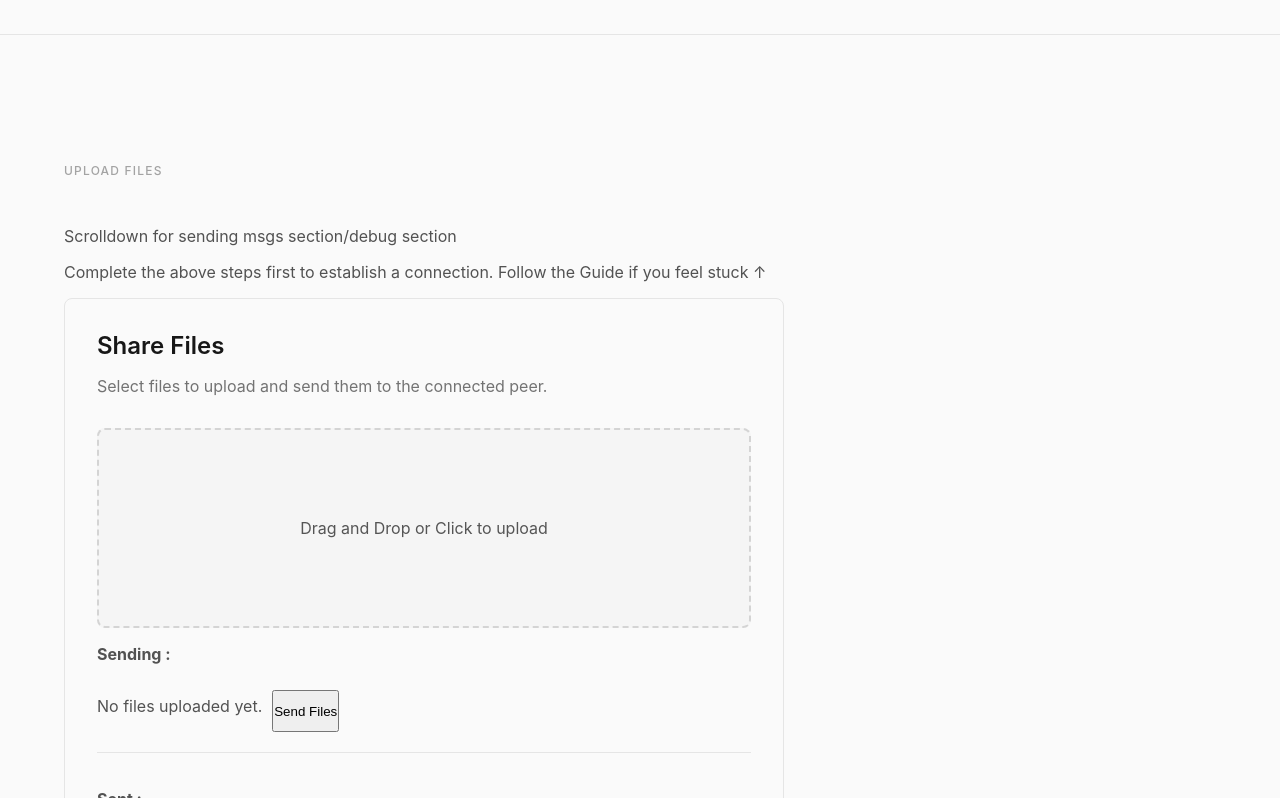
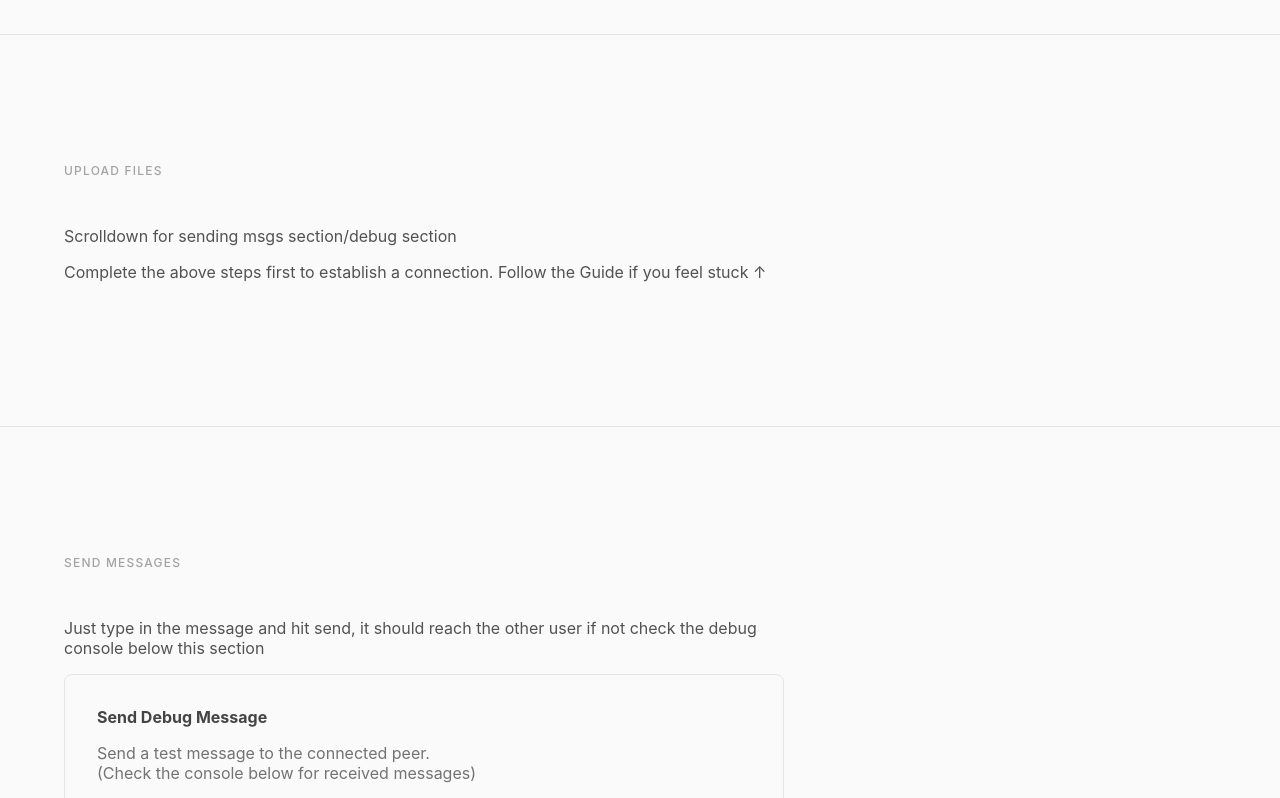
Before and after one commit to sol4nki/weave, a React (Vite) app: page /demo in a window 1280 px wide. Shown: the part 864-1662 px from the top of the page. Built offline with nearby package versions, Linux system fonts and the light colour scheme.

Commit message:
works rn

```diff
--- a/src/Demo.jsx
+++ b/src/Demo.jsx
@@ -31,7 +31,7 @@ function Demo() {
 
   // file wala part yahan daal raha hu  filesxyz filexyz files (for easy search)
 
-  const [sentFiles, setSentFiles] = useState([]);
+  const [sendFiles, setSendFiles] = useState([]);
   const fileInputRef = useRef(null);
 
   useEffect(() => {
@@ -73,7 +73,7 @@ function Demo() {
         });
       }
 
-      setSentFiles(prev => [...prev, ...fileArray]);
+      setSendFiles(prev => [...prev, ...fileArray]);
     }
   }
 
@@ -319,48 +319,20 @@ function Demo() {
           <p>Drag and Drop or Click to upload</p>
         </div>
       </label>
-      {/* input bugging ill add it later */}
-      {/* <input
-        type="file"
-        multiple
-        onChange={async (e) => {
-          const files = e.target.files;
-          if (!files.length) return;
 
-          for (let i = 0; i < files.length; i++) {
-            const file = files[i];
-            log(`File selected: ${file.name} (${file.size} bytes)`);
-
-            const arrayBuffer = await file.arrayBuffer();
-
-            if (weaveclass && connectionstate === "connected") {
-              const base64 = btoa(
-                new Uint8Array(arrayBuffer)
-                  .reduce((data, byte) => data + String.fromCharCode(byte), '')
-              );
-              weaveclass.senddata(`file:${file.name}:${base64}`);
-              log(`Sent file: ${file.name}`);
-            } else {
-              log("Not connected or weaveclass undefined");
-            }
-          }
-
-          e.target.value = "";
-        }}
-      /> */}
       <p style={{fontWeight: 'bold', minWidth: '100px'}}>Sending :</p>
       <div className="filebufferarray" id="sendingfiles">
 
-        {sentFiles.length > 0 ? (
-            sentFiles.map((file, index) => (
+        {sendFiles.length > 0 ? (
+            sendFiles.map((file, index) => (
               <Filecard key={file.key} name={file.name} num={index+1} type={file.type} size={file.size}/>
             ))
           ) : (
             <p>No files uploaded yet.</p>
           )}
         <button style={{marginTop: '10px'}} onClick={() => {
-          if (sentFiles.length > 0){
-            for (let file of sentFiles) {
+          if (sendFiles.length > 0){
+            for (let file of sendFiles) {
               weaveclass.sendFile(file);
               log(`Initiated sending for file: ${file.name}`);
             }
@@ -430,7 +402,7 @@ function Demo() {
           <p className='welcomecont'>Scrolldown for sending msgs section/debug section</p>
 
           { connectionstate === "connected" ? filesection : completeconnectionfirst }
-          {filesection}
+          {/* {filesection} */}
         </section>
 
         <section>
```
